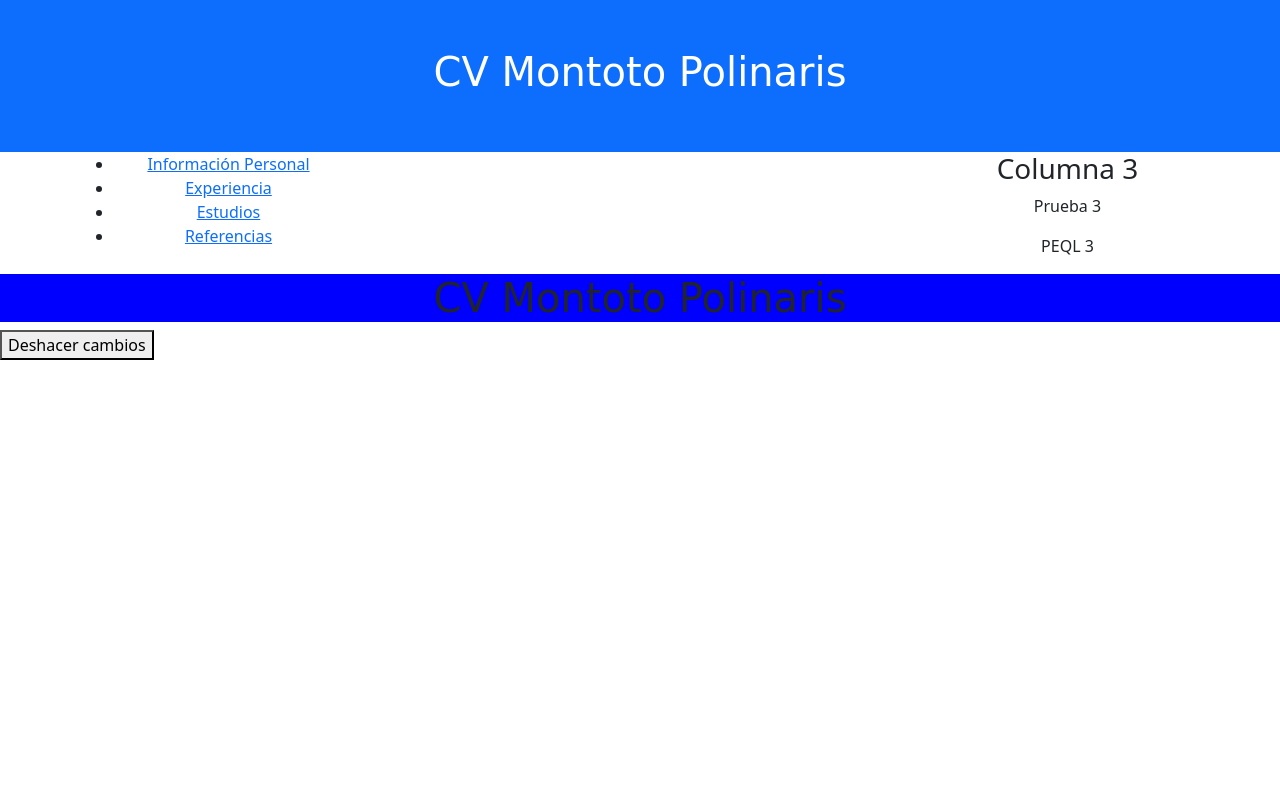
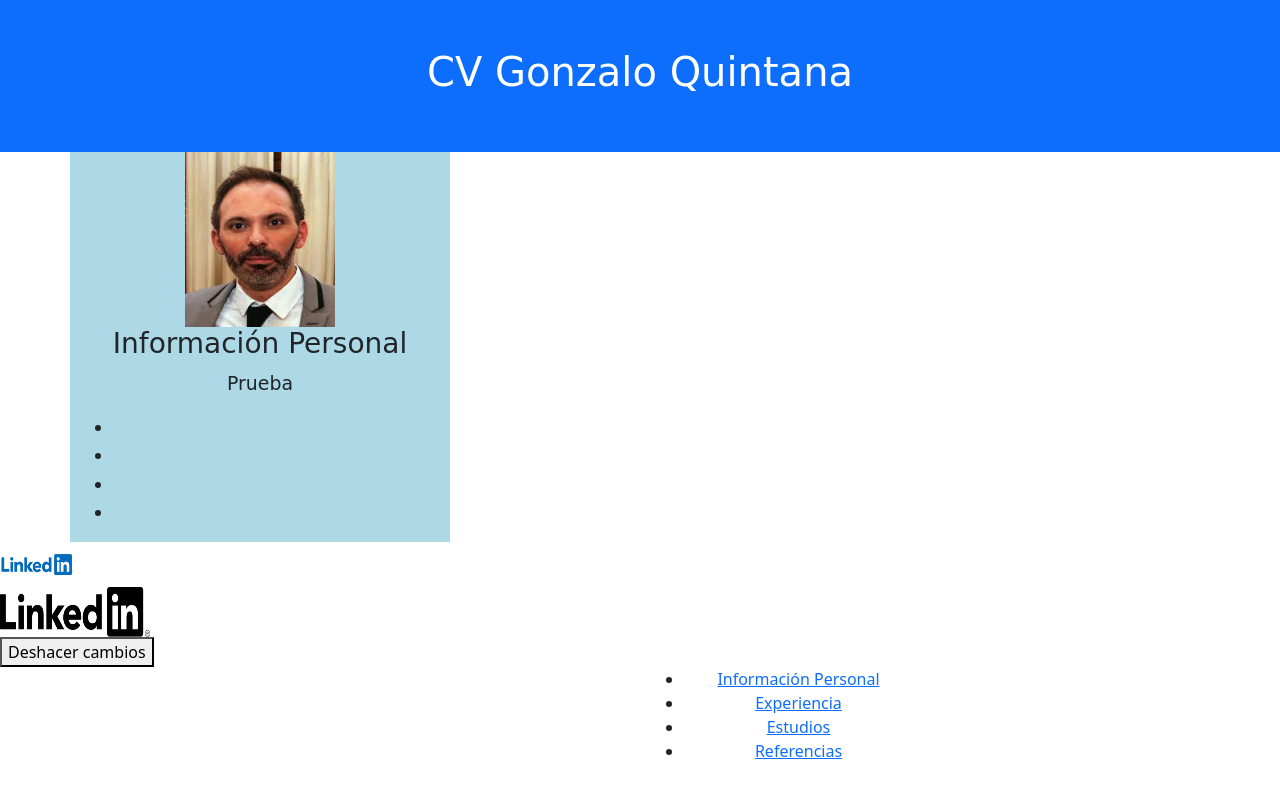
Before and after one commit to GuliQuin85/GuliQuin85.github.io, a plain HTML site: page index.html in a window 1280 px wide. Drawn offline with nearby package versions, Linux system fonts and the light colour scheme; files whose address does not match are found by name.

Commit message:
Link a Linkedin

```diff
--- a/css/estilos.css
+++ b/css/estilos.css
@@ -1,12 +1,14 @@
 
-header {
-    background-color: blue;
-    text-align: center;
-}
 h1 {
     font-family: 'Comic Neue bold', cursive;
 }
-#navbar {
-    width: 260px;
-    right: 40px;
+
+#columna1 {
+    background-color: lightblue;
+    font-family: 'Comic Neue bold', cursive;
+    font-size: 0.5cm;
 }
+
+h3 {
+
+}
--- a/function.js
+++ /dev/null
@@ -1,7 +0,0 @@
-
-document.getElementById("boton_atras").addEventListener("click", function () {
-    console.log("Deshacer cambios");
-    document.body.style.backgroundColor = "blue";
-    document.getElementById("demo").innerHTML = "Aprendiendo JavaScript";
-    document.getElementById("demo").style = "/*display = none*/";
-});
--- a/index.html
+++ b/index.html
@@ -5,21 +5,72 @@
     <meta http-equiv="X-UA-Compatible" content="IE=edge">
     <meta name="viewport" content="width=device-width, initial-scale=1.0">
     <meta name=author content="Gonzalo Quintana">
-    <title>Proyecto CV Gonzalo Quintana</title>
+    <title>Proyecto CV</title>
+    <link rel="icon" type="image/x-icon" href="imagenes/Imagen-CV.ico">
     <link href="https://cdn.jsdelivr.net/npm/bootstrap@5.2.3/dist/css/bootstrap.min.css" rel="stylesheet">
     <link rel="stylesheet" href="css/estilos.css">
     <link rel="preconnect" href="https://fonts.googleapis.com">
     <link rel="preconnect" href="https://fonts.gstatic.com" crossorigin>
     <link href="https://fonts.googleapis.com/css2?family=Comic+Neue&display=swap" rel="stylesheet">
-    <div class="container-fluid p-5 bg-primary text-white text-center">
-        <h1>CV Montoto Polinaris</h1>
-    </div>
-    <div class="container text-center">
+</head>
+<body>
+
+    <header>
+      <div class="container-fluid p-5 bg-primary text-white text-center">
+        <h1>CV Gonzalo Quintana</h1>
+      </div>
+
+
+      <div class="container text-center">
         <div class="row">
+          <div class="col" id="columna1">
+            <img src="imagenes/Imagen CV.jpg" alt="Imagen CV" width="150" height="175" title="Gonzalo Quintana"/>
+            <h3 id="informacionpersonal">Información Personal</h3>
+            <p>Prueba</p>
+            <ul>
+              <li></li>
+              <li></li>
+              <li></li>
+              <li></li>
+           </ul>
+          </div>
+          <div class="col">
+          </div>
+          <div class="col">
+          </div>
+        </div>
+      </div>
+    </header>
+
+    <section class="informacionpersonal">
+
+      <a href="https://www.linkedin.com/in/gjquintana-gq?trk=profile-badge" target="_blank" title="Perfil LinkedIn">
+        <img src="imagenes/linkedin.png" alt="Link a linkedin" width="75" height="45" />
+      </a>
+
+      <div class="badge-base LI-profile-badge" data-locale="es_ES" data-size="medium"
+        data-theme="light" data-type="VERTICAL" data-vanity="gjquintana-gq" data-version="v1">
+        <a class="badge-base__link LI-simple-link" target="_blank" title="Perfil LinkedIn"
+          href="https://ar.linkedin.com/in/gjquintana-gq?trk=profile-badge">
+          <img src="imagenes/Logo-LinkedIn-1.jpg" alt="Link a linkedin" width="150" height="50" id="linkedin"/>
+        </a>
+      </div>
+
+
+    </section>
+    <button type="button" id="boton_atras">Deshacer cambios</button>
+
+    <footer>
+      <div class="container text-center">
+        <div class="row">
+          <div class="col">
+          </div>
+          <div class="col">
+          </div>
           <div class="col">
             <nav>
                 <ul>
-                   <li><a href="#">Información Personal</a></li>
+                   <li><a href="#informacionpersonal">Información Personal</a></li>
                    <li><a href="#">Experiencia</a></li>
                    <li><a href="#">Estudios</a></li>
                    <li><a href="#">Referencias</a></li>
@@ -28,32 +79,11 @@
           </div>
           <div class="col">
           </div>
-          <div class="col">
-          </div>
-          <div class="col">
-            <h3>Columna 3</h3>
-            <p>Prueba 3</p>
-            <p>PEQL 3</p>
-          </div>
         </div>
       </div>
-</head>
-<body>
-    <div id="navbar" class>
-        <div class="nav_toggle">
-            <div></div>
-            <div></div>
-            <div></div>
-        </div>
-    </div>
-    <header>
-
-        <h1>CV Montoto Polinaris</h1>
-
-    </header>
-
-    <button type="button" id="boton_atras">Deshacer cambios</button>
+    </footer>
     <script src="js/function.js"></script>
+    <script src="https://platform.linkedin.com/badges/js/profile.js" async defer type="text/javascript"></script>
 
 </body>
 </html>
--- /dev/null
+++ b/js/function.js
@@ -0,0 +1,20 @@
+
+document.getElementById("boton_atras").addEventListener("click", function () {
+    console.log("Deshacer cambios");
+    document.body.style.backgroundColor = "blue";
+    document.getElementById("demo").innerHTML = "Aprendiendo JavaScript";
+    document.getElementById("demo").style = "/*display = none*/";
+});
+
+window.addEventListener('load', iniciar, false);
+
+function iniciar() {
+  var imagen = document.getElementById('linkedin'), original = imagen.src;
+
+  imagen.addEventListener('mouseover', function(){
+      this.src = "imagenes/linkedin.png";
+  }, false);
+  imagen.addEventListener('mouseout', function(){
+      this.src = original;
+  }, false);
+}
```
Also changed, not shown: imagenes/Imagen CV.jpg (added), imagenes/Imagen-CV.ico (added), imagenes/Logo-LinkedIn-1.jpg (added), imagenes/linkedin.png (added).
